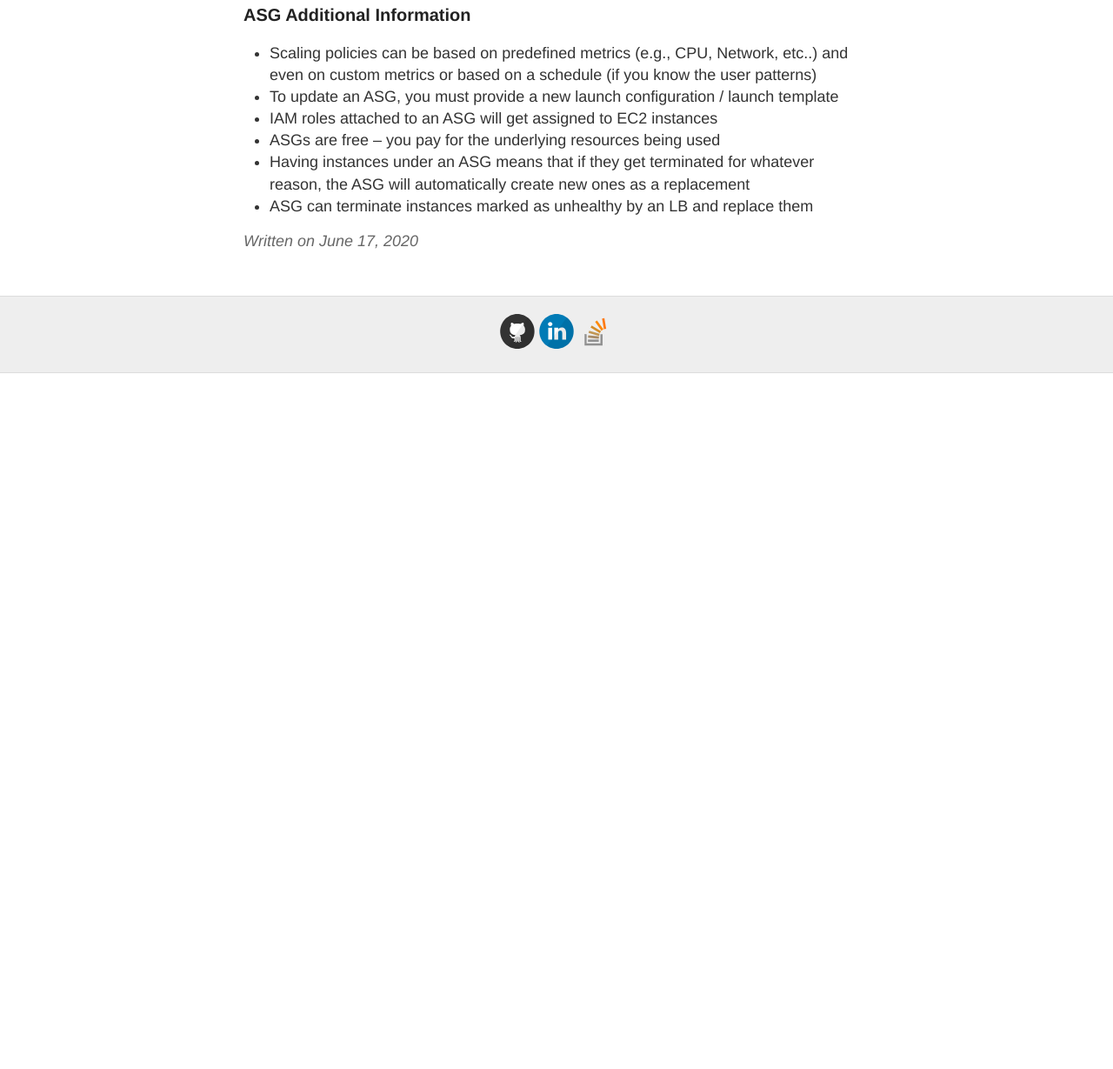
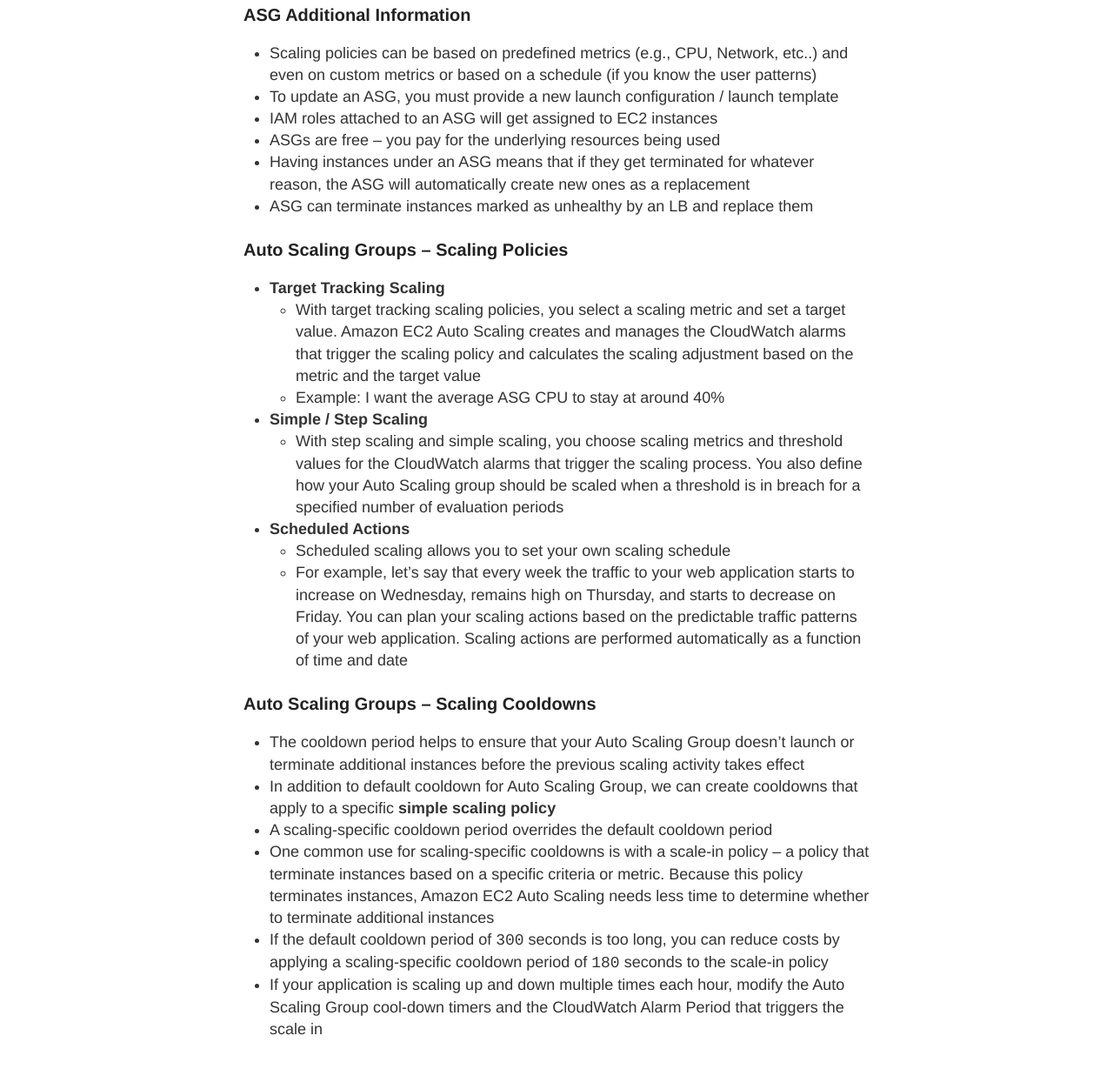
Before and after one commit to gutucristian/gutucristian.github.io, a Jekyll site: the page built from _posts/2020-06-17-Amazon-Web-Services-(AWS).md, in a window 1280 px wide and 1400 px high, scrolled down 26175 px. Shown: the part 167-1396 px from the top of the window at 87% size. Built offline with Jekyll 4.4.1, drawn with Linux system fonts in a browser that asks for light colours; our own code applies the rules of GitHub Pages for plain Markdown files; before the commit the page ends 26771 px from its top, so only the background shows below that.

Commit message:
Update 2020-06-17-Amazon-Web-Services-(AWS).md

```diff
--- a/_posts/2020-06-17-Amazon-Web-Services-(AWS).md
+++ b/_posts/2020-06-17-Amazon-Web-Services-(AWS).md
@@ -659,3 +659,25 @@
 - ASGs are free -- you pay for the underlying resources being used
 - Having instances under an ASG means that if they get terminated for whatever reason, the ASG will automatically create new ones as a replacement
 - ASG can terminate instances marked as unhealthy by an LB and replace them
+
+### Auto Scaling Groups -- Scaling Policies
+
+- **Target Tracking Scaling**
+  - With target tracking scaling policies, you select a scaling metric and set a target value. Amazon EC2 Auto Scaling creates and manages the CloudWatch alarms that trigger the scaling policy and calculates the scaling adjustment based on the metric and the target value
+  - Example: I want the average ASG CPU to stay at around 40%
+- **Simple / Step Scaling**
+  - With step scaling and simple scaling, you choose scaling metrics and threshold values for the CloudWatch alarms that trigger the scaling process. You also define how your Auto Scaling group should be scaled when a threshold is in breach for a specified number of evaluation periods
+- **Scheduled Actions**
+  - Scheduled scaling allows you to set your own scaling schedule
+  - For example, let's say that every week the traffic to your web application starts to increase on Wednesday, remains high on Thursday, and starts to decrease on Friday. You can plan your scaling actions based on the predictable traffic patterns of your web application. Scaling actions are performed automatically as a function of time and date
+
+### Auto Scaling Groups -- Scaling Cooldowns
+
+- The cooldown period helps to ensure that your Auto Scaling Group doesn't launch or terminate additional instances before the previous scaling activity takes effect
+- In addition to default cooldown for Auto Scaling Group, we can create cooldowns that apply to a specific **simple scaling policy**
+- A scaling-specific cooldown period overrides the default cooldown period
+- One common use for scaling-specific cooldowns is with a scale-in policy -- a policy that terminate instances based on a specific criteria or metric. Because this policy terminates instances, Amazon EC2 Auto Scaling needs less time to determine whether to terminate additional instances
+- If the default cooldown period of `300` seconds is too long, you can reduce costs by applying a scaling-specific cooldown period of `180` seconds to the scale-in policy
+- If your application is scaling up and down multiple times each hour, modify the Auto Scaling Group cool-down timers and the CloudWatch Alarm Period that triggers the scale in
+
+![]()
```
